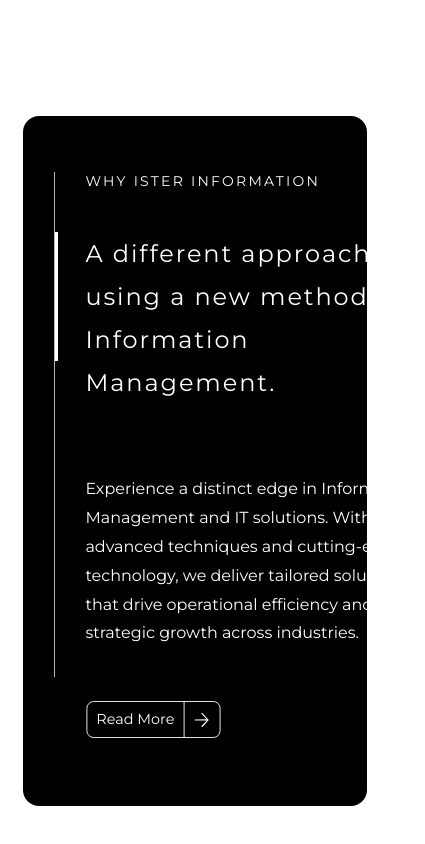
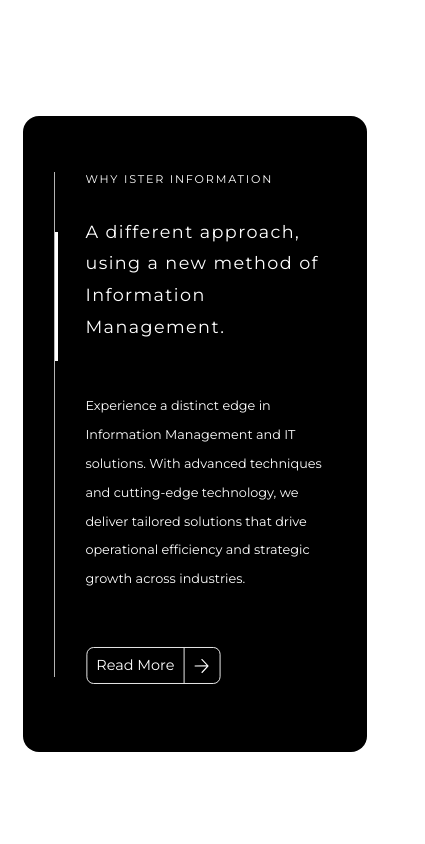
Before and after one commit to Moamal-2000/aster-information, a React (Vite) app: page / in a window 390 px wide. Shown: the part 4599-5443 px from the top of the page, 425 px wide, since content can reach past the window. Built offline with nearby package versions, Linux system fonts and the light colour scheme.

Commit message:
fix: WhyUsSection responsiveness for small mobile screens below 768px

```diff
--- a/src/Components/Home/WhyUs/WhyUsContent/WhyUsContent.module.scss
+++ b/src/Components/Home/WhyUs/WhyUsContent/WhyUsContent.module.scss
@@ -12,11 +12,32 @@
   font-weight: 400;
 }
 
+@include small {
+  .content .title {
+    margin-bottom: 30px;
+    font-size: .7rem;
+  }
+}
+
 .content .subTitle {
   margin-bottom: 71px;
   letter-spacing: .08em;
   font-size: 1.5rem;
   line-height: 1.8em;
+}
+
+@include small {
+  .content .subTitle {
+    margin-bottom: 50px;
+    font-size: 1.1rem;
+  }
+}
+
+@include very-small {
+  .content .subTitle {
+    font-size: 1rem;
+    margin-bottom: 40px;
+  }
 }
 
 .content .description {
@@ -26,3 +47,16 @@
   line-height: 1.8rem;
   width: 340px;
 }
+
+@include small {
+  .content .description {
+    width: 290px;
+    font-size: .8rem;
+  }
+}
+
+@media (max-width: 500px) {
+  .content .description {
+    width: 100%;
+  }
+}
--- a/src/Components/Home/WhyUs/WhyUsSection.module.scss
+++ b/src/Components/Home/WhyUs/WhyUsSection.module.scss
@@ -41,9 +41,21 @@
 
 @include small {
   .card {
-    width: 100%;
+    width: 400px;
     gap: 30px;
   }
 }
 
+@media (max-width: 520px) {
+  .card {
+    width: 100%;
+  }
+}
+
+@include very-small {
+  .card {
+    padding: 30px 20px;
+  }
+}
+
 .card .animatedLine {}
```
